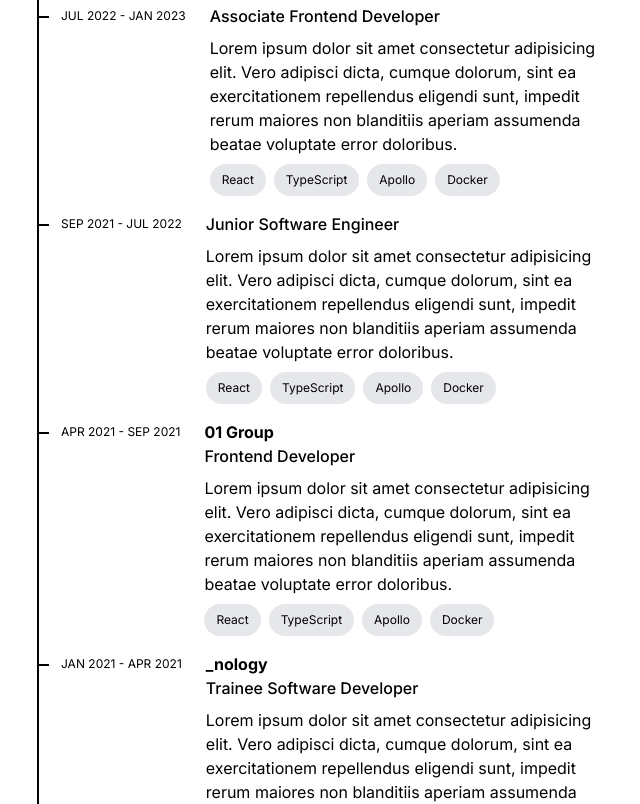
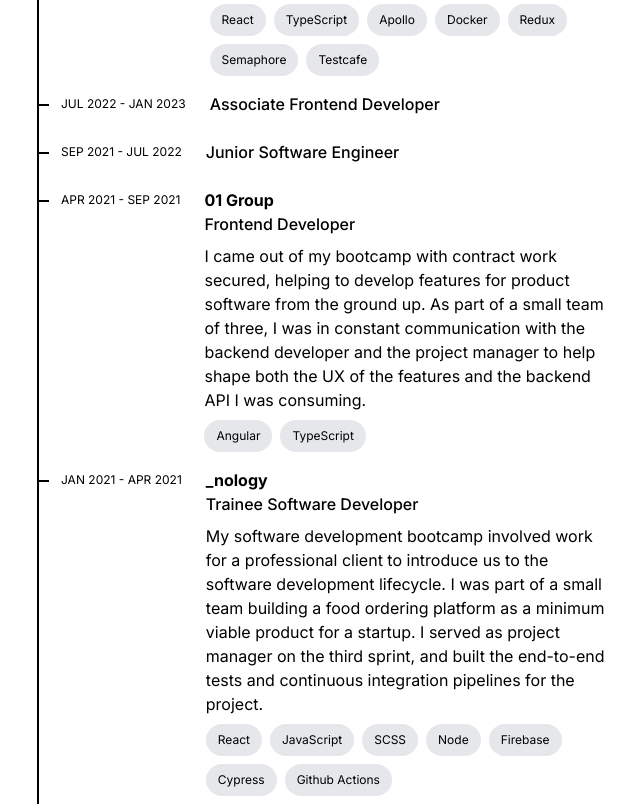
Before and after one commit to jebzley/sebleedotdev, a Next.js app: page /work in a window 1280 px wide. Shown: the part 460-1264 px from the top of the page, without its empty margins (315-955 px from the left). Built offline with nearby package versions, Linux system fonts and the light colour scheme.

Commit message:
draft copy

```diff
--- a/src/app/work/constants.ts
+++ b/src/app/work/constants.ts
@@ -5,53 +5,57 @@ export const WORK_HISTORY_DATA: WorkItemData[] = [
     company: "Immersive Labs",
     dateRange: "Jan 2023 - Feb 2024",
     jobTitle: "Mid Frontend Developer",
-    tools: ["React", "TypeScript", "Apollo", "Docker"],
+    tools: [
+      "React",
+      "TypeScript",
+      "Apollo",
+      "Docker",
+      "Redux",
+      "Semaphore",
+      "Testcafe",
+    ],
     description:
-      "Lorem ipsum dolor sit amet consectetur adipisicing elit. <b>Vero adipisci dicta</b>, cumque dolorum, sint ea exercitationem repellendus eligendi sunt, impedit rerum maiores non blanditiis aperiam assumenda beatae voluptate error doloribus.",
+      "As a developer at Immersive Labs, I helped transform the product from a cybersecurity training platform aimed at individuals and SMEs to enterprise software that could remain stable and accessible for millions of users. I was promoted twice during my time at Immersive Labs for my impact in the engineering team.",
   },
   {
     dateRange: "Jul 2022 - Jan 2023",
     jobTitle: "Associate Frontend Developer",
-    tools: ["React", "TypeScript", "Apollo", "Docker"],
-    description:
-      "Lorem ipsum dolor sit amet consectetur adipisicing elit. Vero adipisci dicta, cumque dolorum, sint ea exercitationem repellendus eligendi sunt, impedit rerum maiores non blanditiis aperiam assumenda beatae voluptate error doloribus.",
   },
   {
     dateRange: "Sep 2021 - Jul 2022",
     jobTitle: "Junior Software Engineer",
-    tools: ["React", "TypeScript", "Apollo", "Docker"],
-    description:
-      "Lorem ipsum dolor sit amet consectetur adipisicing elit. Vero adipisci dicta, cumque dolorum, sint ea exercitationem repellendus eligendi sunt, impedit rerum maiores non blanditiis aperiam assumenda beatae voluptate error doloribus.",
   },
   {
     company: "01 Group",
     jobTitle: "Frontend Developer",
     dateRange: "Apr 2021 - Sep 2021",
-    tools: ["React", "TypeScript", "Apollo", "Docker"],
+    tools: ["Angular", "TypeScript"],
     description:
-      "Lorem ipsum dolor sit amet consectetur adipisicing elit. Vero adipisci dicta, cumque dolorum, sint ea exercitationem repellendus eligendi sunt, impedit rerum maiores non blanditiis aperiam assumenda beatae voluptate error doloribus.",
+      "I came out of my bootcamp with contract work secured, helping to develop features for product software from the ground up. As part of a small team of three, I was in constant communication with the backend developer and the project manager to help shape both the UX of the features and the backend API I was consuming.",
   },
   {
     company: "_nology",
     jobTitle: "Trainee Software Developer",
-    tools: ["React", "TypeScript", "Apollo", "Docker"],
+    tools: [
+      "React",
+      "JavaScript",
+      "SCSS",
+      "Node",
+      "Firebase",
+      "Cypress",
+      "Github Actions",
+    ],
     dateRange: "Jan 2021 - Apr 2021",
     description:
-      "Lorem ipsum dolor sit amet consectetur adipisicing elit. Vero adipisci dicta, cumque dolorum, sint ea exercitationem repellendus eligendi sunt, impedit rerum maiores non blanditiis aperiam assumenda beatae voluptate error doloribus.",
+      "My software development bootcamp involved work for a professional client to introduce us to the software development lifecycle. I was part of a small team building a food ordering platform as a minimum viable product for a startup. I served as project manager on the third sprint, and built the end-to-end tests and continuous integration pipelines for the project.",
   },
   {
     company: "Minirigs",
     jobTitle: "Loudspeaker Repair Technician",
-    tools: ["React", "TypeScript", "Apollo", "Docker"],
     dateRange: "Sep 2020 - Dec 2020",
-    description:
-      "Lorem ipsum dolor sit amet consectetur adipisicing elit. Vero adipisci dicta, cumque dolorum, sint ea exercitationem repellendus eligendi sunt, impedit rerum maiores non blanditiis aperiam assumenda beatae voluptate error doloribus.",
   },
   {
     jobTitle: "Loudspeaker Production Technician",
-    tools: ["React", "TypeScript", "Apollo", "Docker"],
     dateRange: "Jan 2019 - Sep 2020",
-    description:
-      "Lorem ipsum dolor sit amet consectetur adipisicing elit. Vero adipisci dicta, cumque dolorum, sint ea exercitationem repellendus eligendi sunt, impedit rerum maiores non blanditiis aperiam assumenda beatae voluptate error doloribus.",
   },
 ];
--- a/src/app/work/page.tsx
+++ b/src/app/work/page.tsx
@@ -5,7 +5,7 @@ import { WORK_HISTORY_DATA } from "./constants";
 export interface WorkItemData {
   company?: string;
   jobTitle: string;
-  description: string;
+  description?: string;
   dateRange: string;
   tools?: string[];
 }
```
